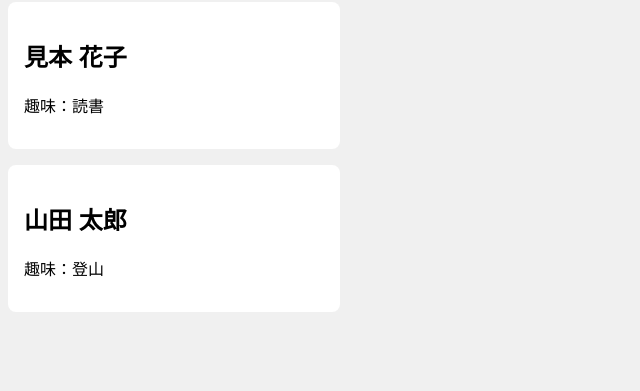
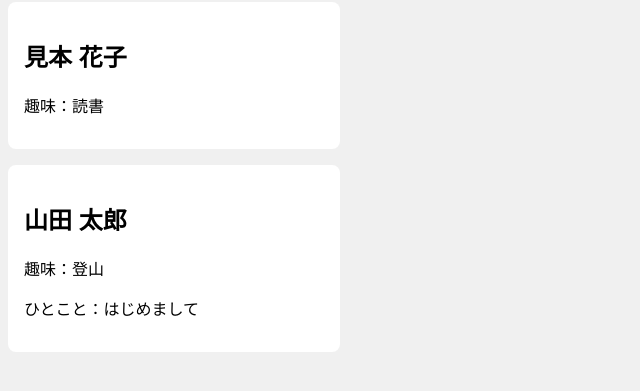
Before and after one commit to KokiWakatsuki/member-list-tutorial, a plain HTML site: page index.html in a window 1280 px wide. Shown: the part 87-478 px from the top of the page, without its empty margins (0-640 px from the left). Drawn offline with Linux system fonts and the light colour scheme.

Commit message:
3. カードにひとことを足す
自分のカードの趣味の下に，ひとことを1行足します．

Git の練習：ブランチを2本作り，同じひとことの行をそれぞれ別の言葉に書き換えてから合わせると，コンフリクトが起きます．

```diff
--- a/index.html
+++ b/index.html
@@ -16,6 +16,7 @@
   <div class="card">
     <h2>山田 太郎</h2>
     <p>趣味：登山</p>
+    <p>ひとこと：はじめまして</p>
   </div>
 </body>
 </html>
```
